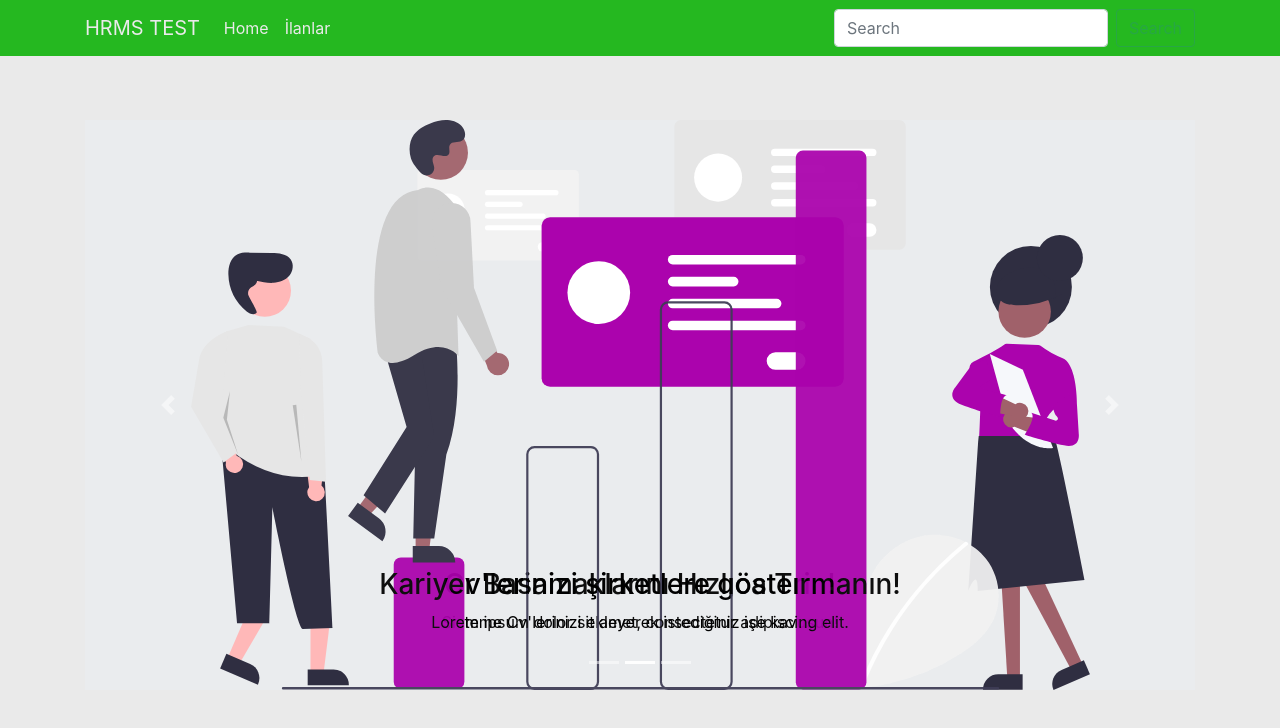
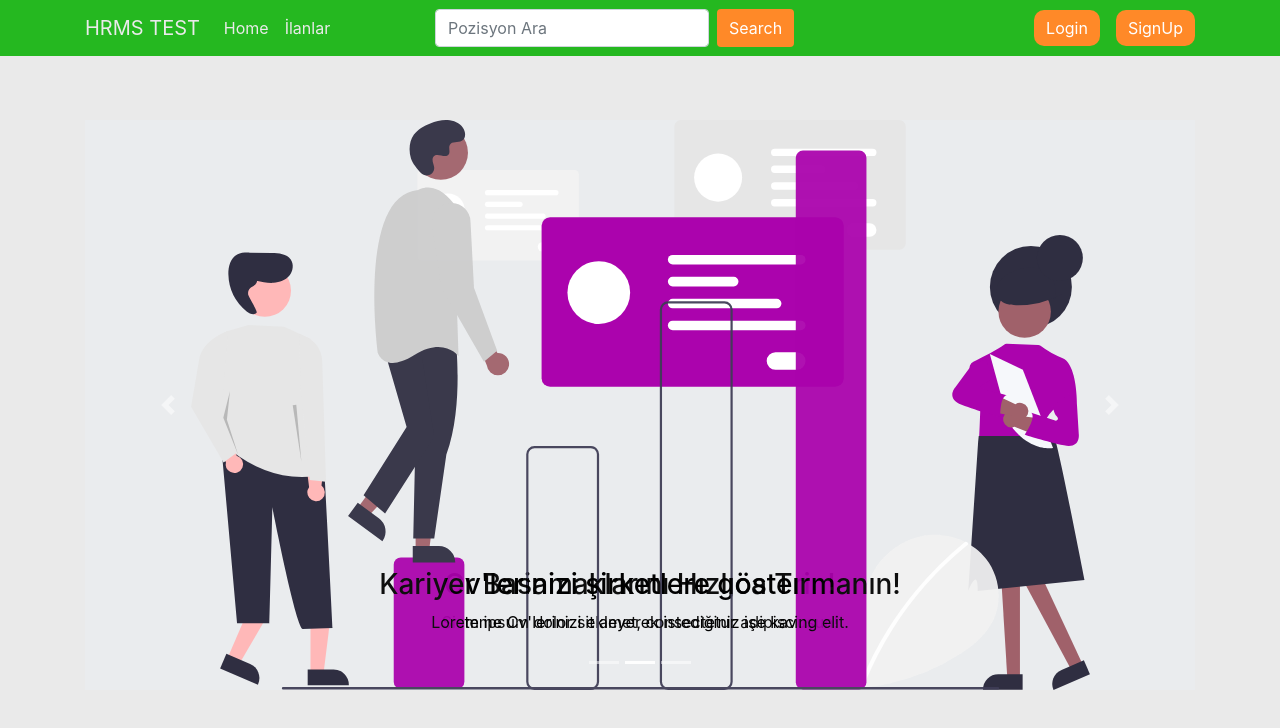
Before and after one commit to salihdeg/hrms-frontend, a React (Create React App) app: page / in a window 1280 px wide. Shown: the top 728 px of the page. Built offline with nearby package versions, Linux system fonts and the light colour scheme; no server answers.

Commit message:
Login and SignUp Buttons Added

```diff
--- a/src/layouts/Navi.jsx
+++ b/src/layouts/Navi.jsx
@@ -14,8 +14,8 @@ export default function Navi() {
   return (
     <div>
       <Navbar expand="lg">
-        <Container >
-          <Navbar.Brand href="#">HRMS TEST</Navbar.Brand>
+        <Container>
+          <Navbar.Brand as={NavLink} to="/">HRMS TEST</Navbar.Brand>
           <Navbar.Toggle aria-controls="navbarScroll" />
           <Navbar.Collapse id="navbarScroll">
             <Nav
@@ -23,8 +23,12 @@ export default function Navi() {
               style={{ maxHeight: "100px" }}
               navbarScroll
             >
-              <Nav.Link as={NavLink} to="/">Home</Nav.Link>
-              <Nav.Link as={NavLink} to="/advertisements">İlanlar</Nav.Link>
+              <Nav.Link as={NavLink} to="/">
+                Home
+              </Nav.Link>
+              <Nav.Link as={NavLink} to="/advertisements">
+                İlanlar
+              </Nav.Link>
               {/* <NavDropdown title="Link" id="navbarScrollingDropdown">
                 <NavDropdown.Item href="#action3">Action</NavDropdown.Item>
                 <NavDropdown.Item href="#action4">
@@ -36,15 +40,24 @@ export default function Navi() {
                 </NavDropdown.Item>
               </NavDropdown> */}
             </Nav>
-            <Form className="d-flex">
+            <Form style={{ marginRight: "15em" }} className="d-flex">
               <FormControl
                 type="search"
-                placeholder="Search"
+                placeholder="Pozisyon Ara"
                 className="mr-2"
                 aria-label="Search"
               />
-              <Button variant="outline-success">Search</Button>
+              <Button className="custom-btn">Search</Button>
             </Form>
+            <Button
+              style={{ marginRight: "1em", borderRadius: "10px" }}
+              className="custom-btn"
+            >
+              Login
+            </Button>
+            <Button style={{ borderRadius: "10px" }} className="custom-btn">
+              SignUp
+            </Button>
           </Navbar.Collapse>
         </Container>
       </Navbar>
```
